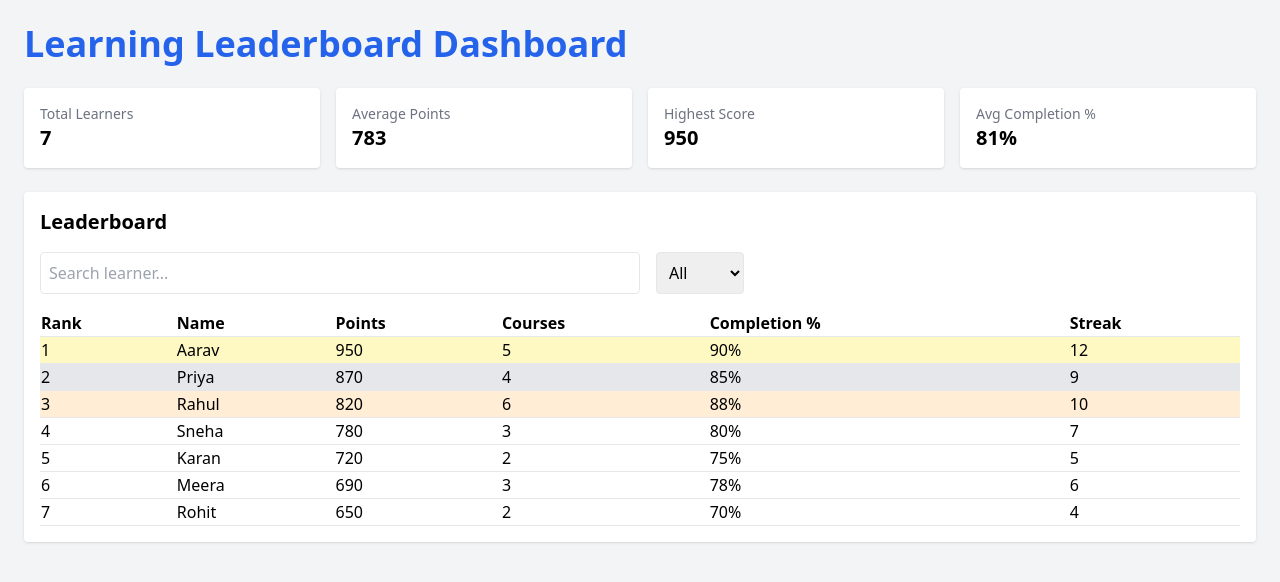
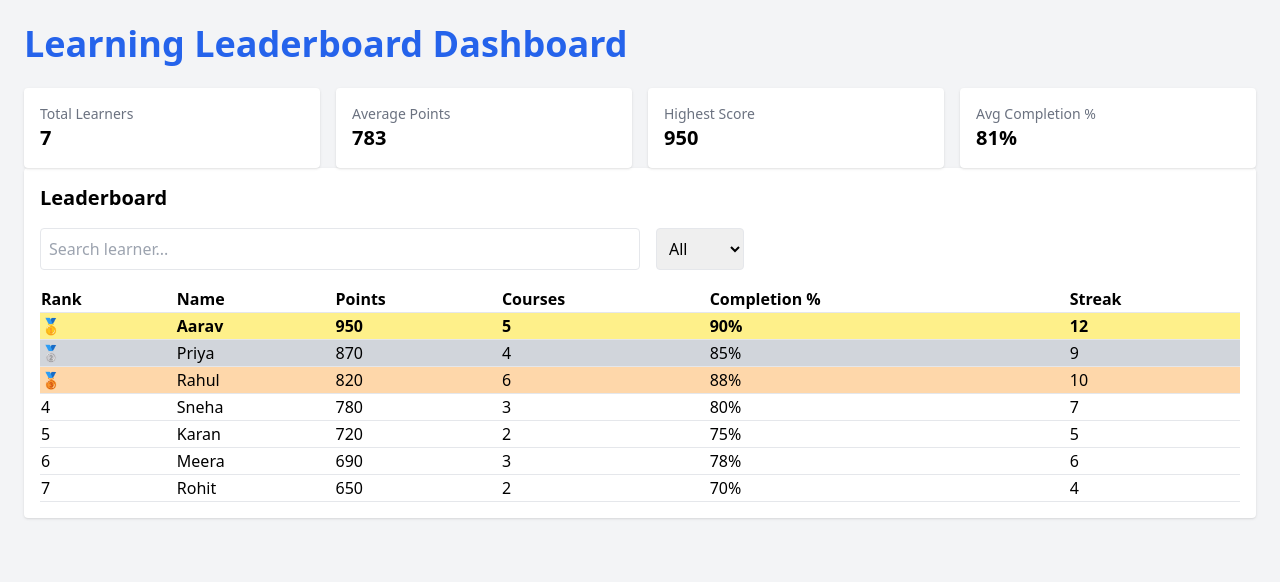
Before and after one commit to shyamswaminath64-create/bhcg_leaderboard_dashboard, a React (Vite) app: page / in a window 1280 px wide. Shown: the top 582 px of the page. Built offline with nearby package versions, Linux system fonts and the light colour scheme.

Commit message:
Completed dashboard with summary and leaderboard

```diff
--- a/src/App.jsx
+++ b/src/App.jsx
@@ -5,7 +5,7 @@ import { students } from "./data/students";
 function App() {
   return (
     <div className="p-6 bg-gray-100 min-h-screen">
-      <h1 className="text-4xl font-bold text-blue-600">
+      <h1 className="text-4xl font-bold text-blue-600 mb-6">
         Learning Leaderboard Dashboard
       </h1>
 
--- a/src/Components/Leaderboard.jsx
+++ b/src/Components/Leaderboard.jsx
@@ -21,7 +21,7 @@ export default function Leaderboard() {
   }
 
   return (
-    <div className="mt-6 bg-white p-4 rounded shadow">
+<div className="bg-white p-4 rounded shadow hover:shadow-md transition">
       <h2 className="text-xl font-semibold mb-4">Leaderboard</h2>
 
       {/* Search + Filter */}
@@ -61,16 +61,18 @@ export default function Leaderboard() {
             key={index}
             onClick={() => setSelected(s)}
             className={`cursor-pointer border-b ${
-              index === 0
-                ? "bg-yellow-100"
-                : index === 1
-                ? "bg-gray-200"
-                : index === 2
-                ? "bg-orange-100"
-                : ""
-            }`}
+  index === 0
+    ? "bg-yellow-200 font-semibold"
+    : index === 1
+    ? "bg-gray-300"
+    : index === 2
+    ? "bg-orange-200"
+    : "hover:bg-gray-100"
+}`}
           >
-              <td>{index + 1}</td>
+              <td>
+  {index === 0 ? "🥇" : index === 1 ? "🥈" : index === 2 ? "🥉" : index + 1}
+</td>
               <td>{s.name}</td>
               <td>{s.points}</td>
               <td>{s.courses}</td>
```
